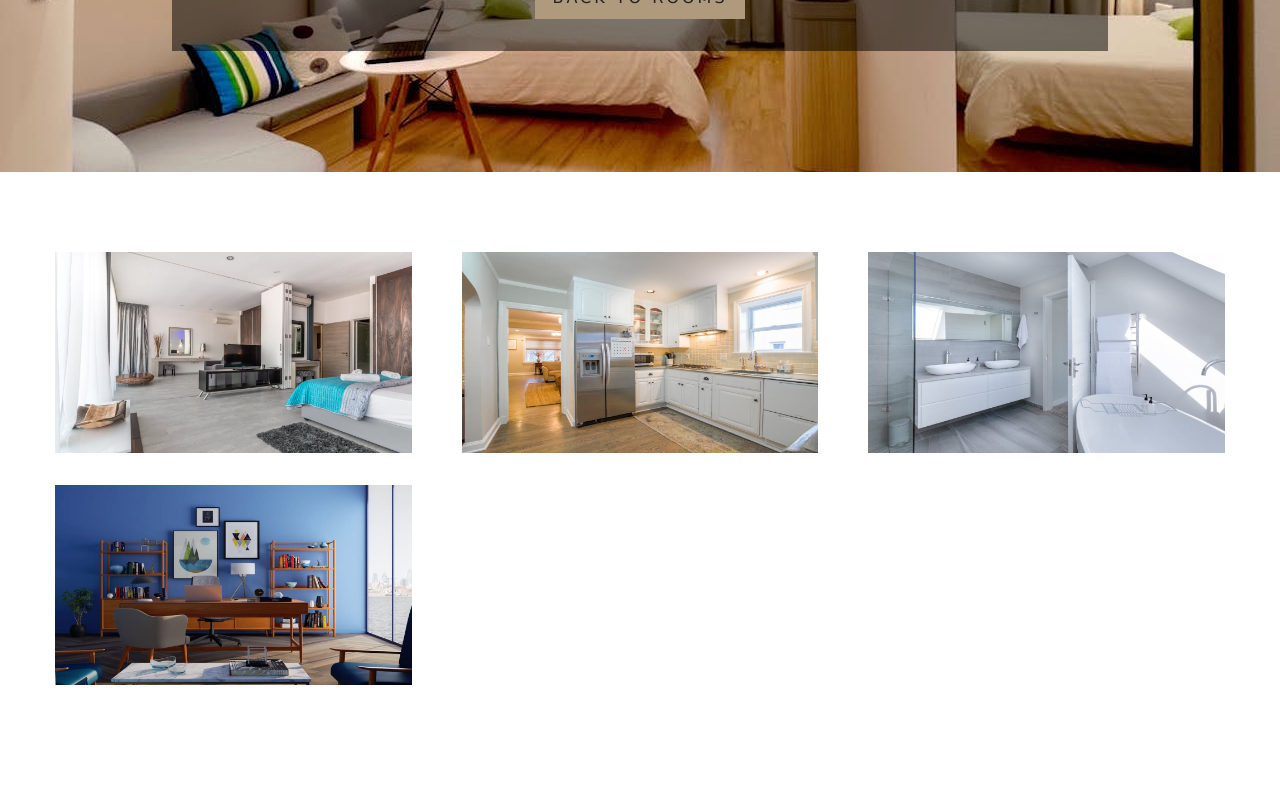
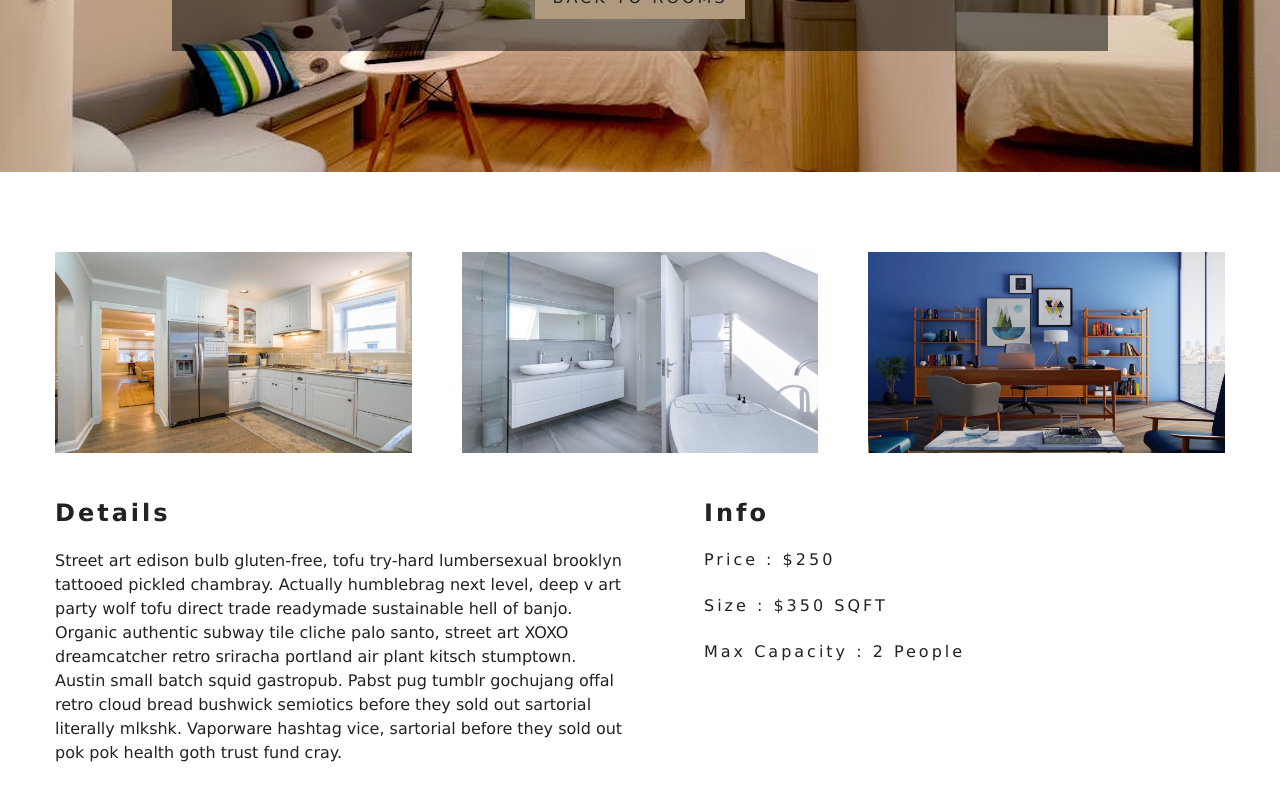
Before and after one commit to donmikoa/Resort-React-Web-App, a React (Create React App) app: page /rooms/double-basic in a window 1280 px wide. Shown: the part 374-1174 px from the top of the page. Before the commit the page ends 1059 px from the top, so only its background shows below. Built offline with nearby package versions, Linux system fonts and the light colour scheme.

Commit message:
Building the single pages reusable components.

```diff
--- a/src/pages/SingleRoom.js
+++ b/src/pages/SingleRoom.js
@@ -4,7 +4,7 @@
 import Banner from '../components/Banner';
 import { Link } from 'react-router-dom';
 import { RoomContext } from '../context';
-import StyledHero from '../components/StyledHero'
+import StyledHero from '../components/StyledHero';
 
 export default class SingleRoom extends Component {
 	constructor(props) {
@@ -41,22 +41,34 @@
 			pets,
 			images
 		} = room;
+		const [mainImg, ...defaultImg] = images;
 		return (
 			<>
-			<StyledHero image={images[0] || this.state.defaultBcg}>
+				<StyledHero image={mainImg || this.state.defaultBcg}>
 					<Banner title={`${name} room`}>
 						<Link to='/rooms' className='btn-primary'>
 							back to rooms
 						</Link>
 					</Banner>
 				</StyledHero>
-			<section className="single-room">
-			<div className="single-room-images">
-			{images.map((item,index)=>{
-				return <img key={index} src={item} alt={name}/>
+				<section className='single-room'>
+					<div className='single-room-images'>
+						{defaultImg.map((item, index) => {
+							return <img key={index} src={item} alt={name} />;
 						})}
 					</div>
-
+					<div className='single-room-info'>
+						<article className='desc'>
+							<h3>details</h3>
+							<p>{description}</p>
+						</article>
+						<article className="info">
+						<h3>info</h3>
+						<h6>price : ${price}</h6>
+						<h6>size : ${size} SQFT</h6>
+						<h6> max capacity : {capacity>1 ? `${capacity} people` : `${capacity} person`}</h6>
+						</article>
+					</div>
 				</section>
 			</>
 		);
```
Lines whose indentation alone changed are shown as unchanged.
